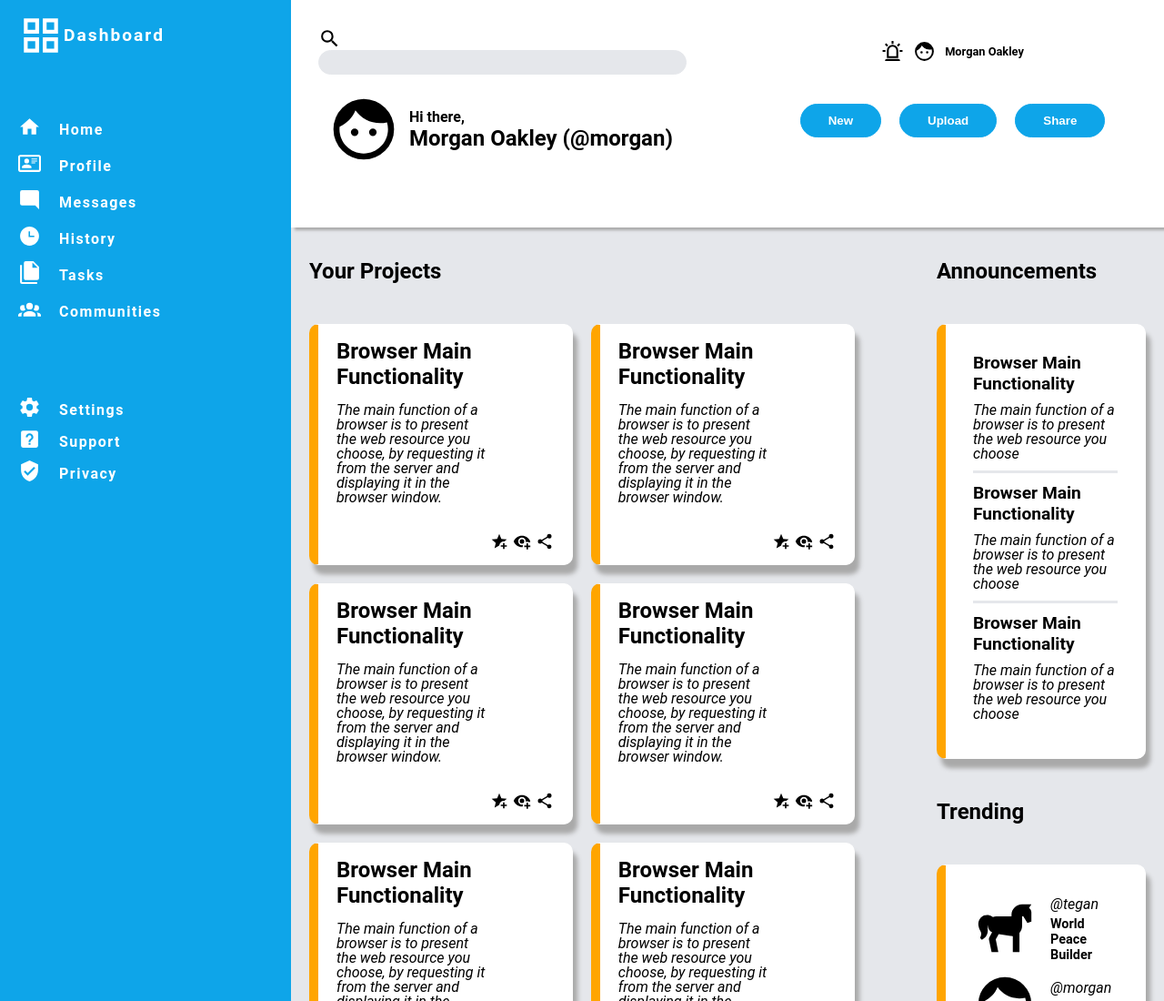
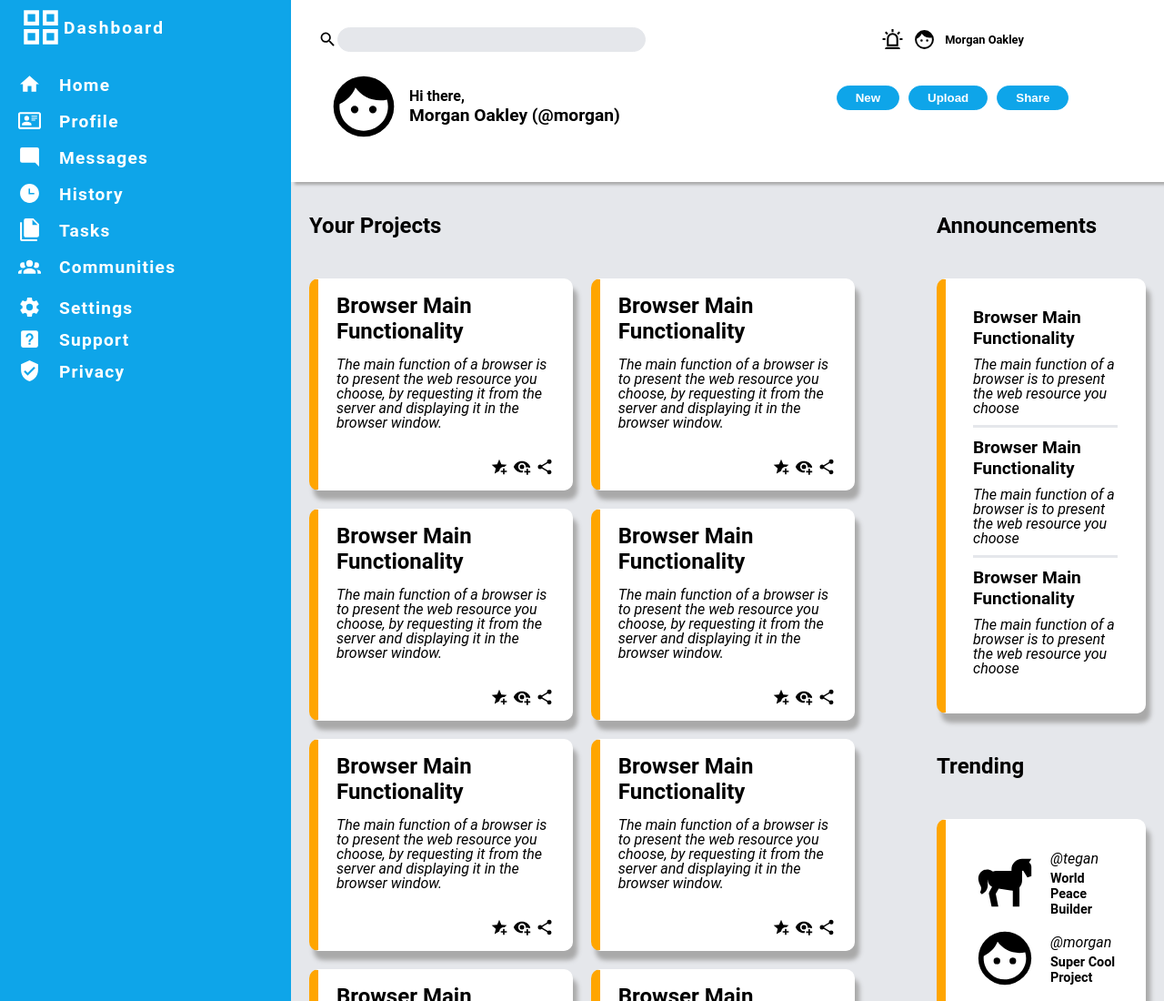
Before and after one commit to Chima-Peter/Odin-DashBoard-Project, a plain HTML site: page index.html in a window 1280 px wide. Shown: the top 1100 px of the page at 91% size. Drawn offline with Linux system fonts and the light colour scheme.

Commit message:
add new features

```diff
--- a/style.css
+++ b/style.css
@@ -8,7 +8,7 @@ body {
 .wrapper {
     display: grid;
     grid-template-columns: repeat(auto-fit, minmax(200px, 1fr));
-    grid-template-rows: repeat(auto-fit, minmax(250px, 1fr));
+    grid-template-rows: repeat(auto-fit, minmax(200px, 1fr));
 }
 
 
@@ -19,11 +19,11 @@ body {
     grid-row: 1 / 5;
     grid-column: 1;
     display: grid;
-    grid-template: 0.03fr 0.1fr 0.1fr / 1fr;
+    grid-template: 0.03fr 0.03fr 0.03fr / 1fr;
     padding: 0 20px;
     box-sizing: border-box;
     margin: 0px;
-    gap: 50px;
+    gap: 20px;
 }
 
 
@@ -57,7 +57,11 @@ svg {
     flex-direction: column;
     gap: 15px;
 }
-
+.firstContainer div:hover, .secondContainer div:hover {
+    width: 100%;
+    padding-bottom: 10px;
+    border-bottom: 3px solid #e5e7eb;
+}
 .firstContainer div, .secondContainer div {
     display: flex;
     gap: 20px;
@@ -66,11 +70,11 @@ svg {
     margin: 0px;
 }
 .firstContainer div p, .secondContainer div p{
-    font-size: 1rem;
+    font-size: 1.2rem;
     margin: 0px;
     padding: 0px;
     font-weight: bolder;
-    letter-spacing: 1.5px;
+    letter-spacing: 1.2px;
 }
 
 .secondContainer {
@@ -107,8 +111,7 @@ svg {
 
 .searchBar, .nameContainer, .hiContainer, .buttonContainer {
     display: flex;
-    width: 45%;
-    flex-wrap: wrap;
+    width: 40%;
     box-sizing: border-box;
     align-items: center;
 }
@@ -125,6 +128,7 @@ input[type="search"] {
     width: max(200px, 45%);
     justify-content: center;
     gap: 10px;
+    flex-wrap: wrap;
 }
 
 .nameContainer p{
@@ -141,6 +145,9 @@ input[type="search"] {
     width: max(200px, 45%);
     justify-content: flex-start;
 }
+.hiContainer div h2 {
+    font-size: 1.2rem;
+}
 .hiContainer div h2, .hiContainer div p {
     padding: 0;
     margin: 0px;
@@ -154,12 +161,12 @@ input[type="search"] {
 
 
 .buttonContainer {
-    gap: 20px;
+    gap: 10px;
 }
 .buttonContainer button {
     background-color: #0ea5e9;
     border: 1px solid #0ea5e9;
-    padding: 10px 30px;
+    padding: 5px 20px;
     font-weight: bolder;
     border-radius: 20px;
     color: white;
@@ -197,7 +204,7 @@ input[type="search"] {
 .projectContainer div p, .projectContainer div h3, .subContainer div p, .subContainer div h3 {
     padding: 0px;
     margin: 0px;
-    width: 70%;
+
 }
 .projectContainer div p, .subContainer div p {
     font-style: oblique;
```
